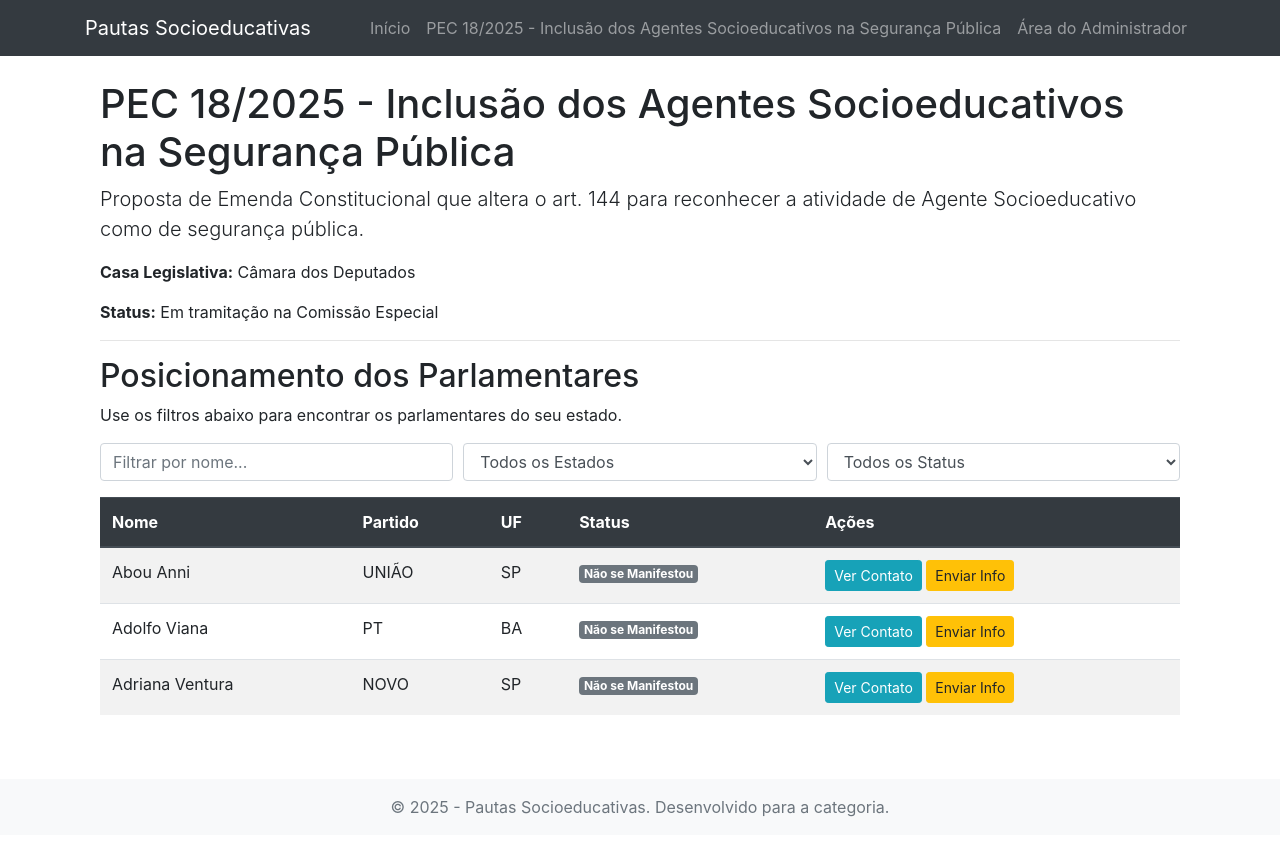
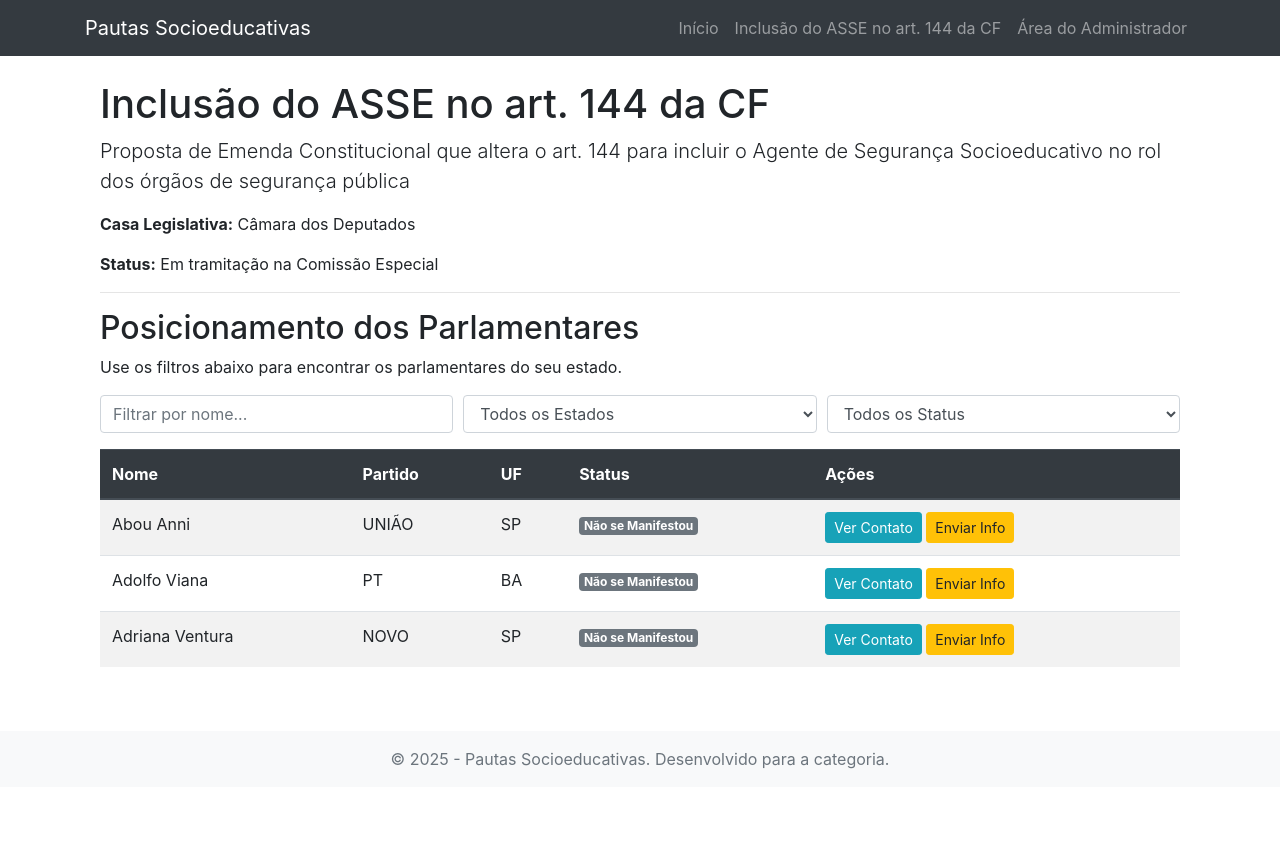
Before and after one commit to juliocjd/pautas-socioeducativas, a Jekyll site: the page built from _pautas/pec-18-2025.md, in a window 1280 px wide. Shown: the top 856 px of the page. Built offline with Jekyll 4.4.1, drawn with Linux system fonts in a browser that asks for light colours.

Commit message:
Update Pautas “pec-18-2025”

```diff
--- a/_pautas/pec-18-2025.md
+++ b/_pautas/pec-18-2025.md
@@ -1,8 +1,9 @@
 ---
 layout: pauta
-title: PEC 18/2025 - Inclusão dos Agentes Socioeducativos na Segurança Pública
+title: Inclusão do ASSE no art. 144 da CF
 description: Proposta de Emenda Constitucional que altera o art. 144 para
-  reconhecer a atividade de Agente Socioeducativo como de segurança pública.
+  incluir o Agente de Segurança Socioeducativo no rol dos órgãos de segurança
+  pública
 casa: Câmara dos Deputados
 status: Em tramitação na Comissão Especial
 featured: true
```
